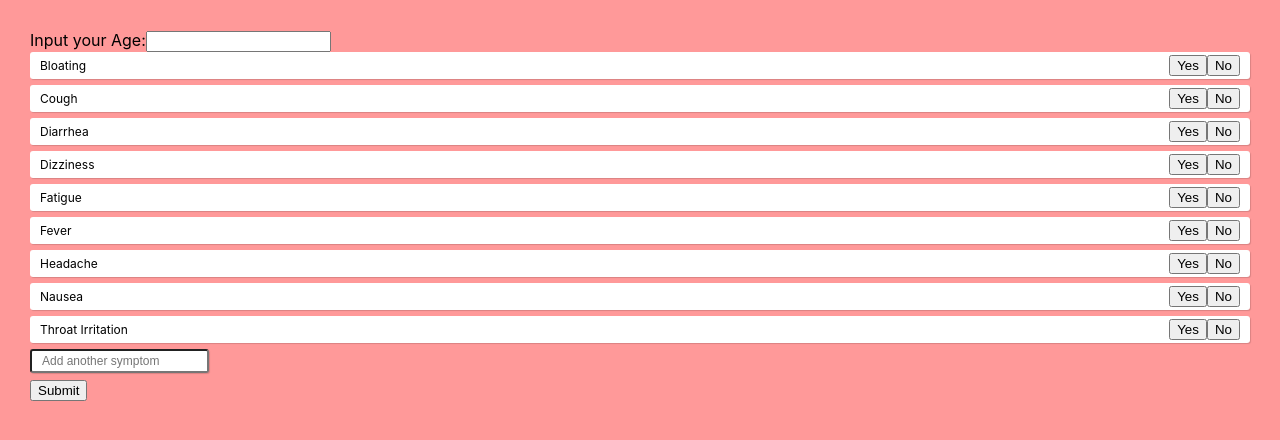
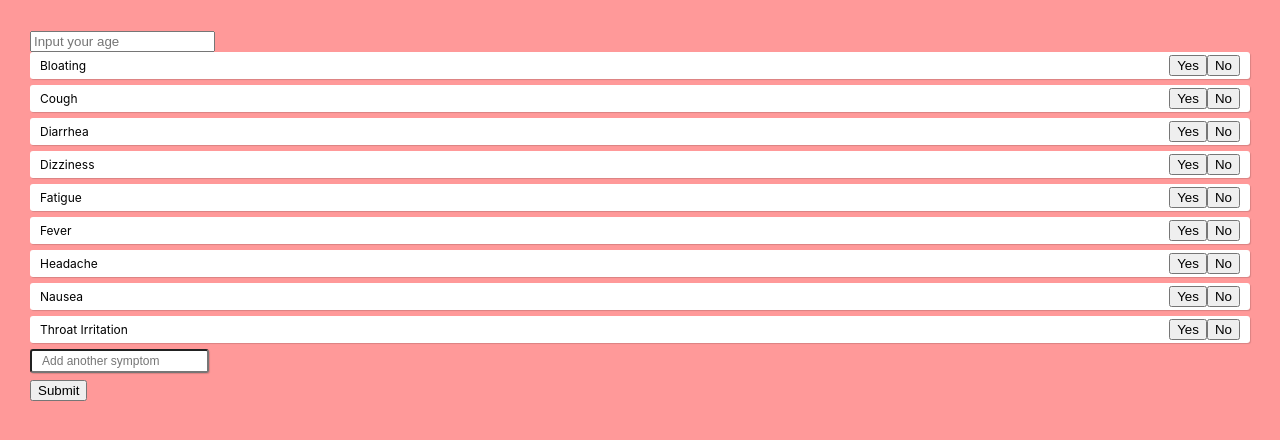
Before and after one commit to phongtra/diagnose-automation-system, a React (Create React App) app in the folder client/das-client/: page / in a window 1280 px wide. Shown: the top 440 px of the page. Built offline with nearby package versions, Linux system fonts and the light colour scheme.

Commit message:
Age Placeholder

```diff
--- a/client/das-client/src/App.js
+++ b/client/das-client/src/App.js
@@ -65,12 +65,10 @@ function AgeForm() {
 
   return (
     <form onSubmit={handleSubmit}>
-      <label>
-        Input your Age:
-      </label>
       <input
         type="text"
         className="input"
+        placeholder = "Input your age"
         value={value}
         onChange={e => setValue(e.target.value)}
       />
```
